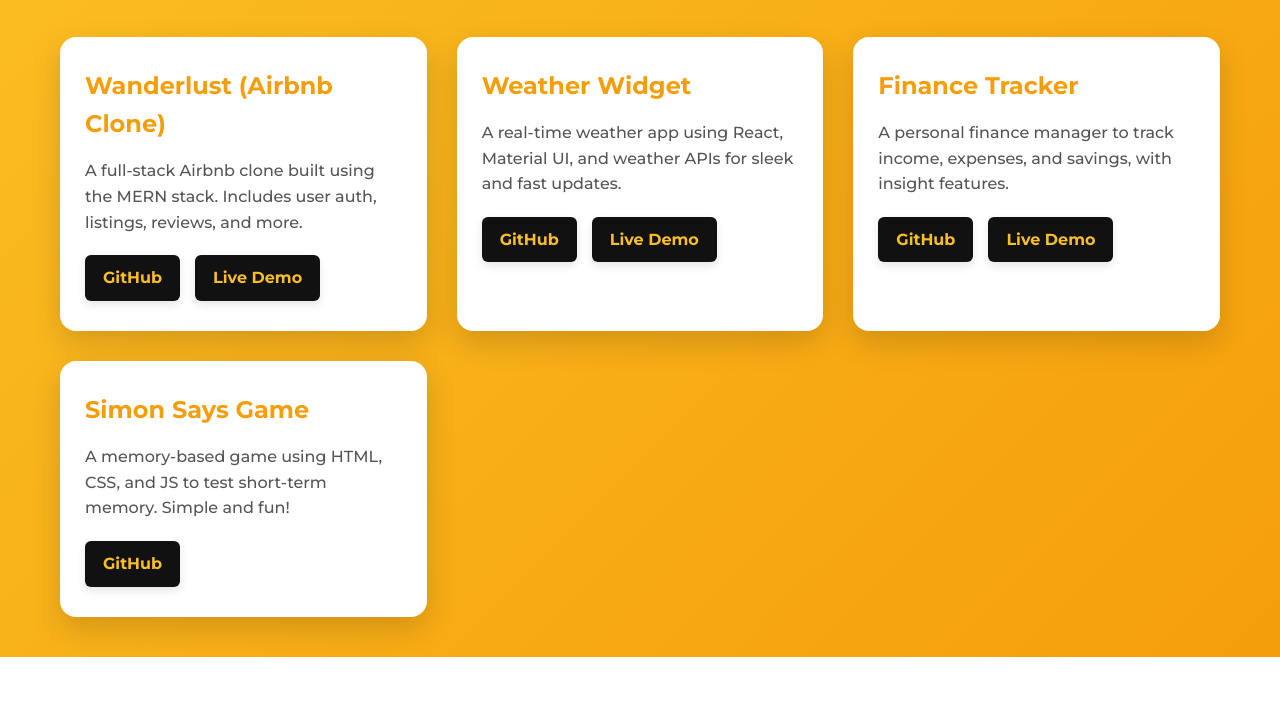
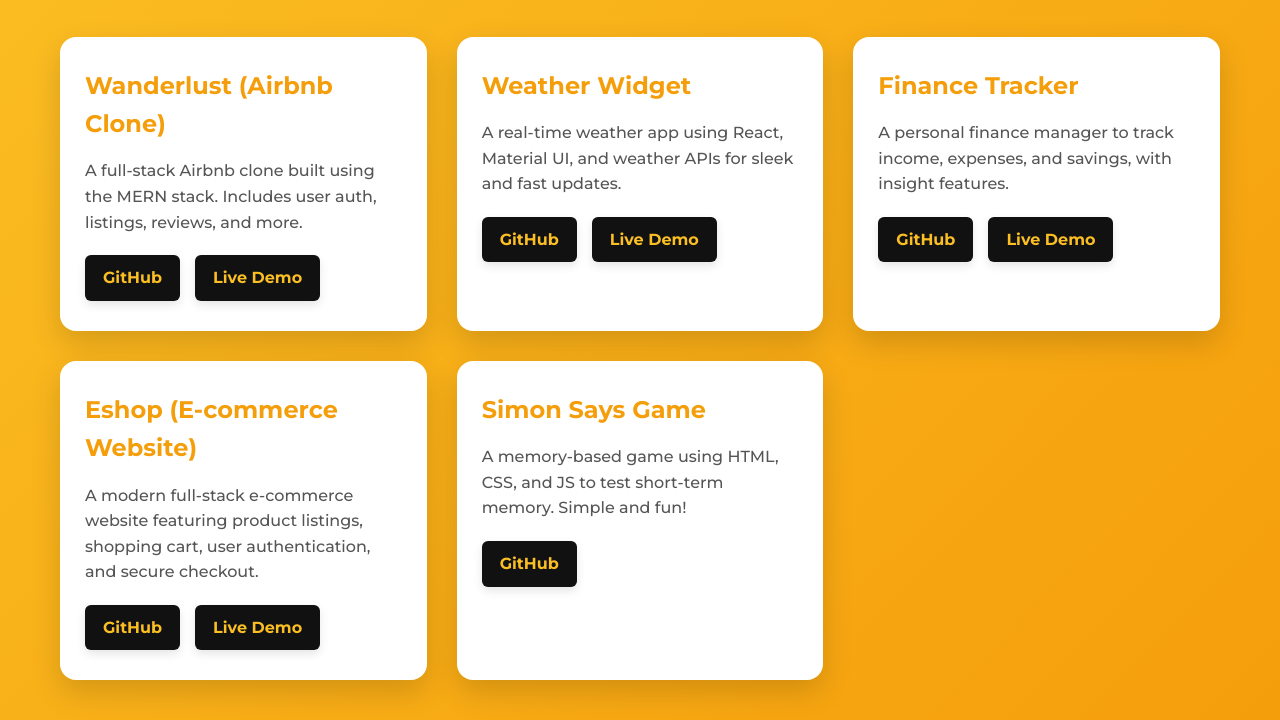
Before and after one commit to Namrata-AMI/Namrata_Portfolio, a plain HTML site: page project.html in a window 1280 px wide. Shown: the part 199-919 px from the top of the page. Before the commit the page ends 856 px from the top, so only its background shows below. Drawn offline with Linux system fonts and the light colour scheme.

Commit message:
added my portfolio website

```diff
--- a/project.html
+++ b/project.html
@@ -31,7 +31,6 @@
       <div class="projects-grid">
 
 
-        <!-- Project 1 -->
         <div class="project-card">
           <h3>Wanderlust (Airbnb Clone)</h3>
           <p class="description">A full-stack Airbnb clone built using the MERN stack. Includes user auth, listings, reviews, and more.</p>
@@ -43,7 +42,7 @@
 
 
 
-        <!-- Project 2 -->
+
         <div class="project-card">
           <h3>Weather Widget</h3>
           <p class="description">A real-time weather app using React, Material UI, and weather APIs for sleek and fast updates.</p>
@@ -55,7 +54,6 @@
 
 
 
-        <!-- Project 3 -->
         <div class="project-card">
           <h3>Finance Tracker</h3>
           <p class="description">A personal finance manager to track income, expenses, and savings, with insight features.</p>
@@ -66,9 +64,18 @@
         </div>
 
 
+      <div class="project-card">
+        <h3>Eshop (E-commerce Website)</h3>
+        <p class="description">A modern full-stack e-commerce website featuring product listings, shopping cart, user authentication, and secure checkout.</p>
+        <div class="project-links">
+          <a href="https://github.com/Namrata-AMI/Eshop" target="_blank">GitHub</a>
+          <a href="https://eshop-2-9ery.onrender.com" target="_blank">Live Demo</a>
+        </div>
+      </div>
 
 
-        <!-- Project 4 -->
+
+
         <div class="project-card">
           <h3>Simon Says Game</h3>
           <p class="description">A memory-based game using HTML, CSS, and JS to test short-term memory. Simple and fun!</p>
```
